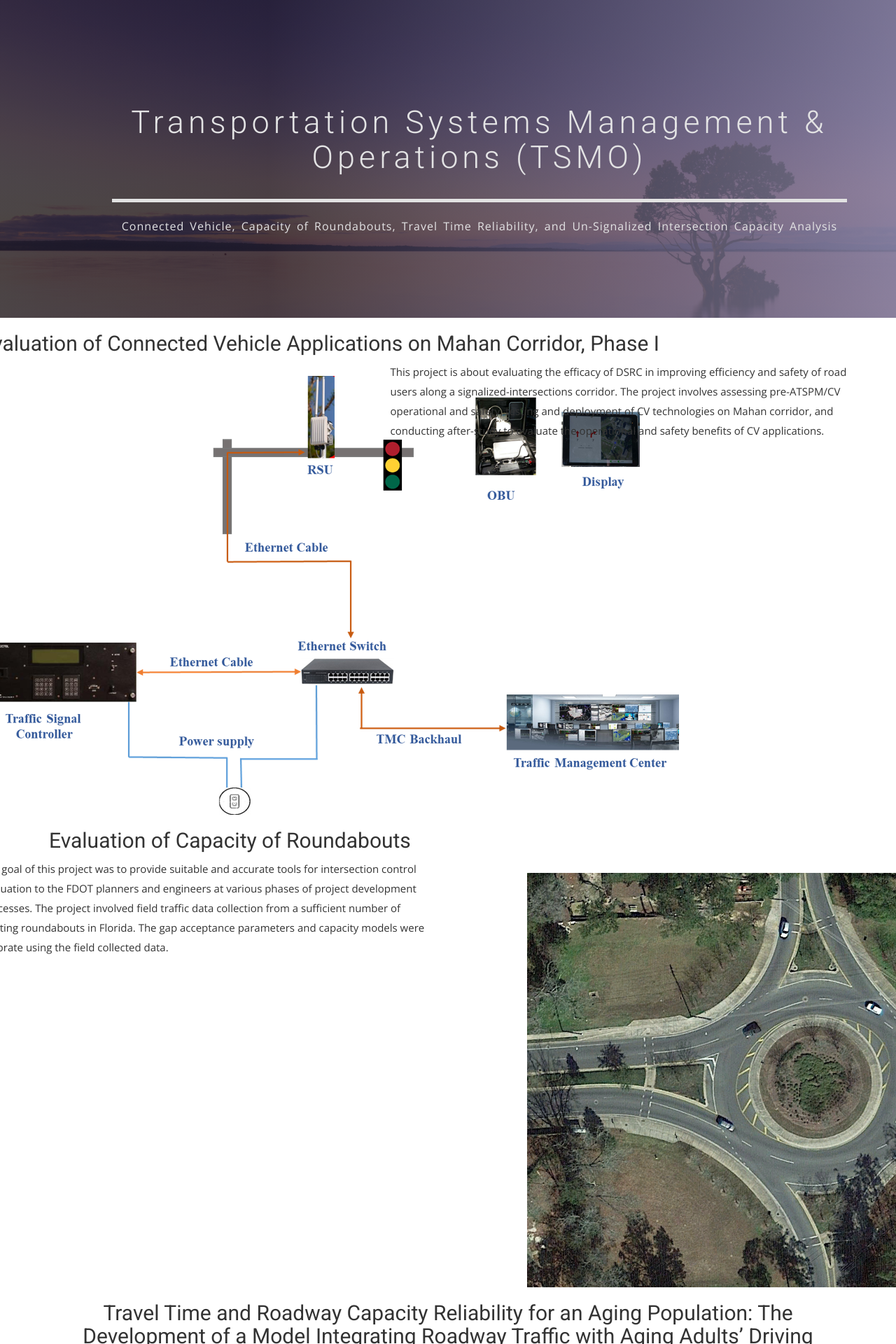
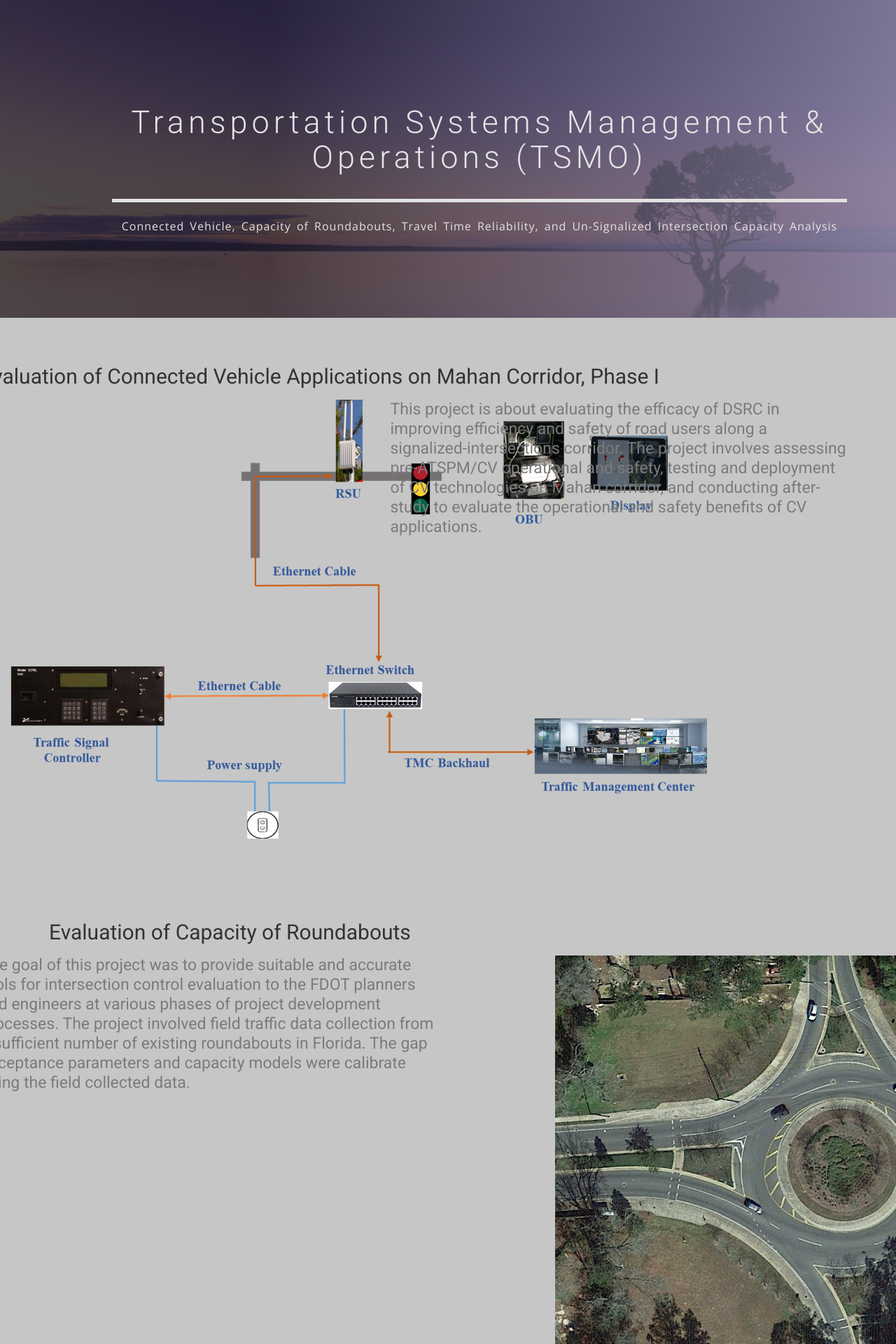
Before and after one commit to ekidando/Emma, a Jekyll site: the page built from TSMO.html, in a window 1280 px wide. Shown: the top 1920 px of the page at 70% size. Built offline with Jekyll 4.4.1, drawn with Linux system fonts in a browser that asks for light colours; nearby versions of some CDN libraries; some web fonts are replaced.

Commit message:
Update airspace.css

```diff
--- a/css/airspace.css
+++ b/css/airspace.css
@@ -100,8 +100,90 @@ font header .navbar-default .navbar-nav li a:hover {
 
 }
 
+/*--
+	Research project block
+--*/
+#resercpro {
+  padding: 50px 0px;
+  background-color: #c6c6c6;
+
+}
+#resercpro .block h2 {
+  font-family: 'Roboto', sans-serif;
+  padding-top: 35px;
+  line-height: 27px;
+  margin: 0;
+  padding-top: 20px;
+}
+#resercpro .block p {
+  color: #7B7B7B;
+  padding-top: 20px;
+  font-size: 23px;
+  font-family: 'Roboto', sans-serif;
+}
+
+#resercpro .block a {
+  color: #383737;
+
+}
 
 
+#resercpro .block img {
+  padding-left: 40px;
+
+}
+#resercpro .section-title {
+  margin-bottom: 0px;
+}
+#resercpro .section-title p {
+  padding-top: 20px;
+  font-family: 'Roboto', sans-serif;
+  }
+
+
+}
+
+/*--
+	Slider Start
+--*/
+#mainpage {
+  background: url("../img/1.jpg") no-repeat;
+  background-size: cover;
+  background-attachment: fixed;
+  background-position: 10% 0%;
+  padding: 200px 0 280px 0;
+  position: relative;
+}
+#mainpage:before {
+  content: "";
+  position: absolute;
+  left: 0;
+  top: 0;
+  bottom: 0;
+  right: 0;
+  width: 100%;
+  height: 100%;
+  background: linear-gradient(to left, #8b86a3, #322e40);
+  opacity: 0.8;
+}
+#mainpage .block {
+  color: #E3E3E4;
+}
+#mainpage .block h1 {
+  font-family: 'Roboto', sans-serif;
+  font-weight: 100;
+  font-size: 45px;
+  line-height: 60px;
+  letter-spacing: 10px;
+  padding-bottom: 45px;
+}
+#mainpage .block p {
+  font-size: 23px;
+  line-height: 40px;
+  font-family: 'Roboto', sans-serif;
+  font-weight: 300;
+  letter-spacing: 3px;
+}
 
 /*---------------------------------------------
 					Index Start
```
